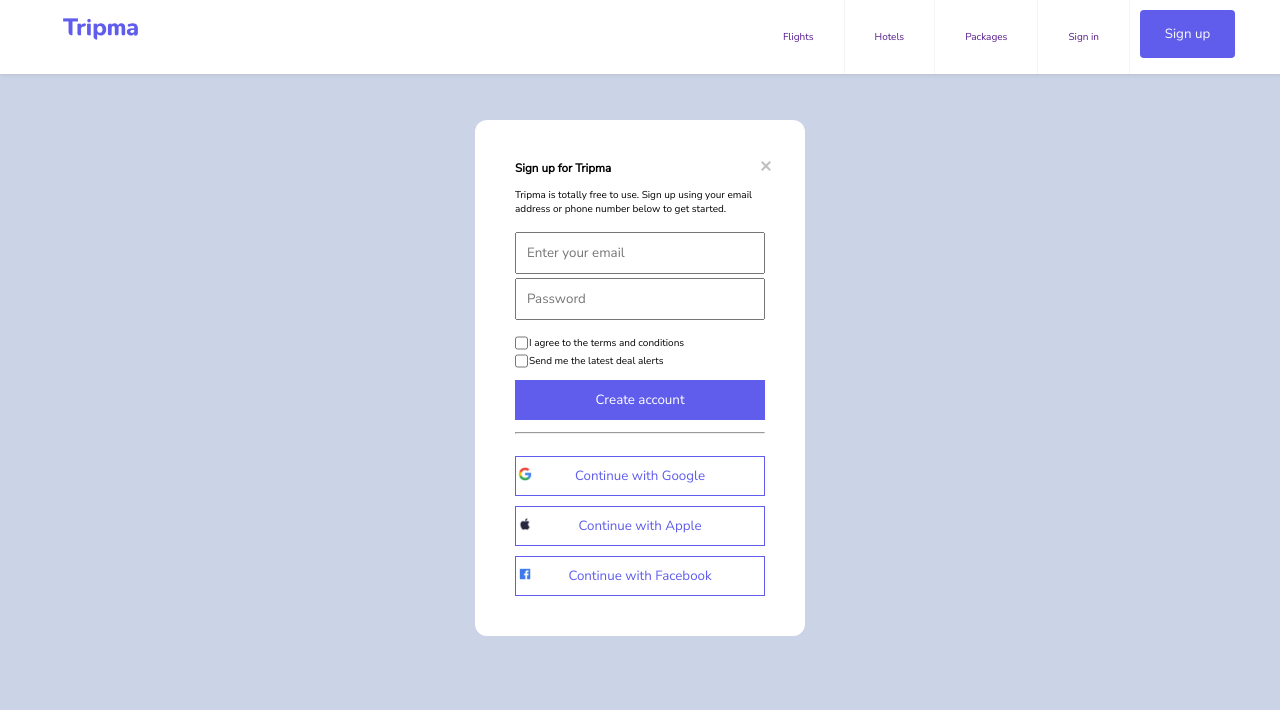
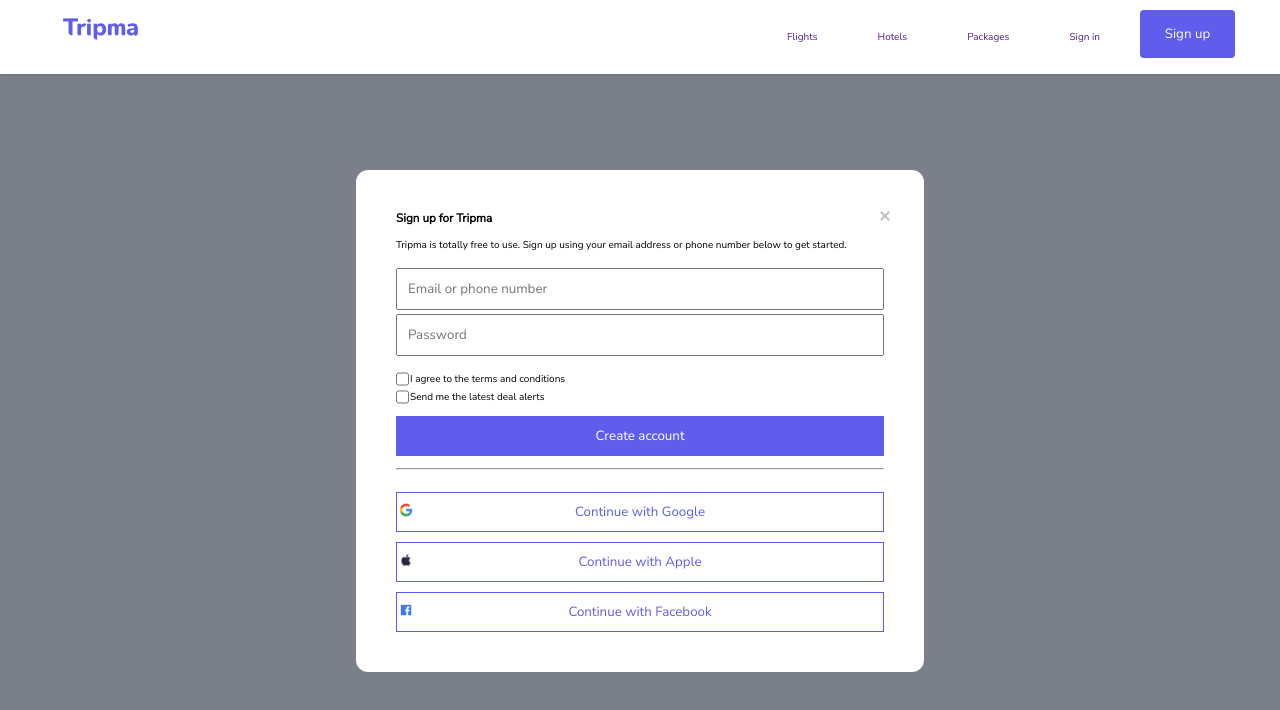
Before and after one commit to sultanbanuu/task-7, a plain HTML site: page index.html in a window 1280 px wide. Both pictures are taken after a click on the button "Sign up". Drawn offline with Linux system fonts and the light colour scheme.

Commit message:
fixed problems

```diff
--- a/assets/styles/styles.css
+++ b/assets/styles/styles.css
@@ -95,13 +95,11 @@ input {
 .header li a {
   display: block;
   padding: 2rem 2rem;
-  border-right: 0.1rem solid #f4f4f4;
   text-decoration: none;
 }
 
-.header li a:hover,
-.header .menu-btn:hover {
-  background-color: #f4f4f4;
+.header li a:hover {
+  color: #605DEC;
 }
 
 .header .logo {
@@ -117,14 +115,14 @@ input {
 .header .menu {
   clear: both;
   max-height: 0;
-  transition: max-height 0.2s ease-out;
+  transition: 0.2s ease-out;
 }
 
 /* menu icon */
 
 .header .menu-icon {
   cursor: pointer;
-  display: inline-block;
+  display: flex;
   float: right;
   padding: 2.8rem 2rem;
   position: relative;
@@ -196,7 +194,7 @@ input {
 }
 
 .option-btn button {
-  width: 30rem;
+  min-width: -webkit-fill-available;
   background-color: #fff;
   border: .1rem solid #605DEC;
   color: #605DEC;
@@ -205,8 +203,27 @@ input {
 
 /* modal */
 
+/* .modal {
+  display: none;
+  backdrop-filter: brightness(.5);
+  z-index: 9999;
+  position: relative;
+} */
+
+
+
 .modal {
   display: none;
+  position: fixed;
+  z-index: 1;
+  padding-top: 5rem;
+  padding-bottom: 1rem;
+  left: 0;
+  top: 0;
+  width: 100%;
+  height: 100%;
+  overflow: auto;
+  background-color: rgba(0, 0, 0, 0.4);
 }
 
 .sign-up-modal {
@@ -221,8 +238,7 @@ input {
   top: 12rem;
   z-index: 3;
 
-  max-width: 33rem;
-  min-height: 30rem;
+  max-width: 56.8rem;
   background-color: #fff;
   margin: auto;
   border-radius: 1.2rem;
@@ -287,9 +303,7 @@ input[type='checkbox'] {
 
 
 
-
-
-@media (min-width: 630px) {
+@media (min-width: 640px) {
   .header li {
     float: left;
   }
@@ -297,7 +311,7 @@ input[type='checkbox'] {
     padding: 3rem 3rem;
   }
   .header .menu {
-    clear: none;
+    clear: inline-end;
     float: right;
     max-height: none;
   }
@@ -310,7 +324,7 @@ input[type='checkbox'] {
   }
 }
 
-@media screen and (max-width: 630px) {
+@media screen and (max-width: 640px) {
   .header ul {
     flex-direction: column;
   }
@@ -319,3 +333,11 @@ input[type='checkbox'] {
     min-height: 30rem;
   }
 }
+
+
+@media  (width: 640px) {
+  .header .menu {
+    display: flex;
+    flex-direction: row;
+  }
+}
--- a/index.html
+++ b/index.html
@@ -43,6 +43,7 @@
       </nav>
     </header>
     <main>
+      <form>
         <div class="modal" id="signUpModal">
           <div class="modal-content">
             <div class="sign-up-modal">
@@ -59,7 +60,7 @@
               </div>
 
               <div class="sign-info-input">
-              <input type="text" placeholder="Enter your email" />
+                <input type="text" placeholder="Email or phone number" />
 
                 <input type="password" placeholder="Password" />
               </div>
@@ -103,6 +104,7 @@
             </div>
           </div>
         </div>
+      </form>
     </main>
     <footer></footer>
 
```
Lines whose indentation alone changed are shown as unchanged.
